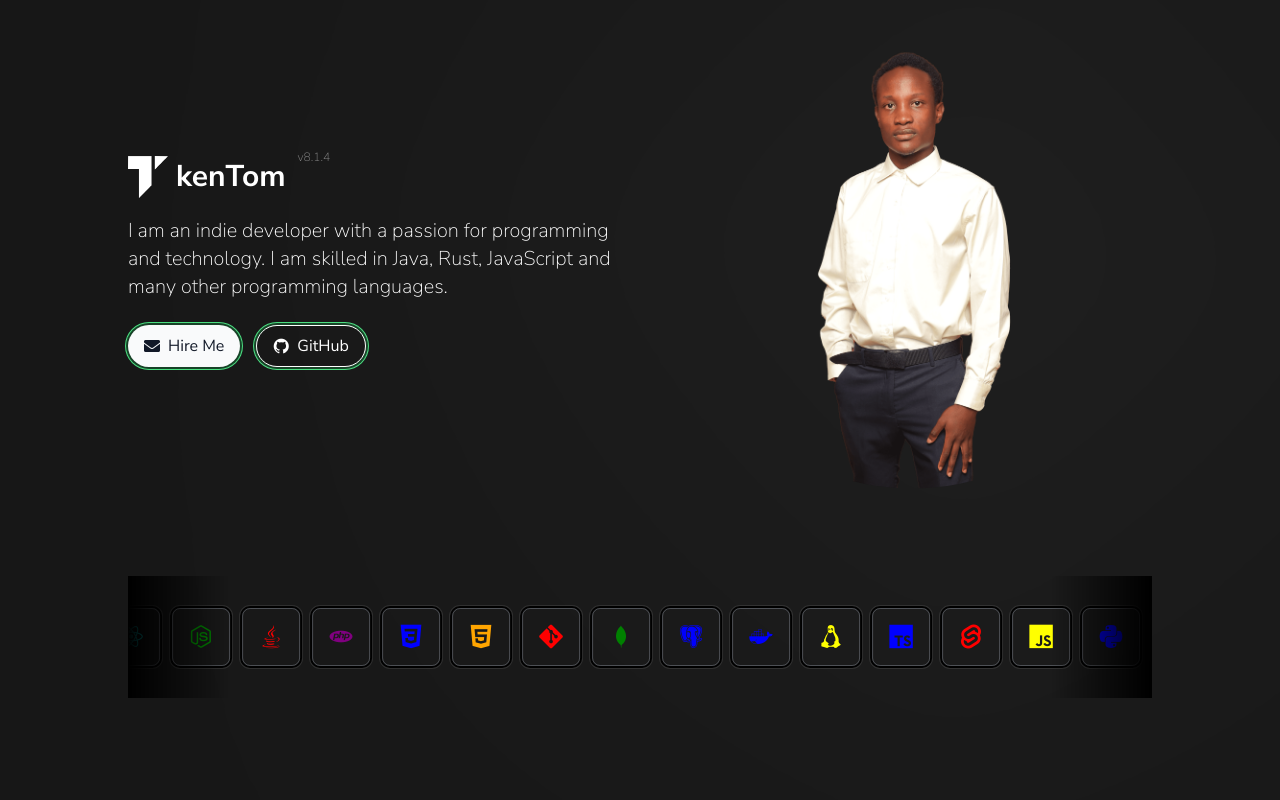
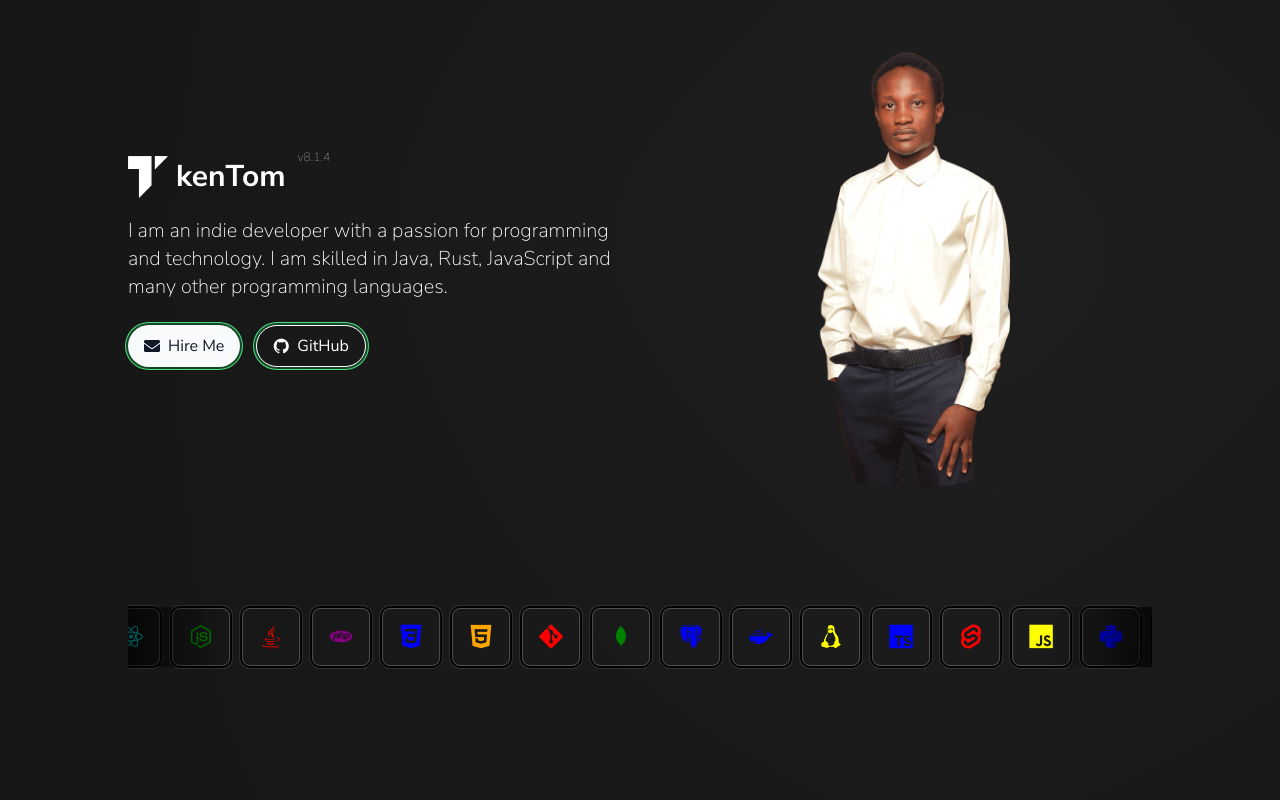
Before and after one commit to Raccoon254/svelte-portfolio, a SvelteKit app: page / in a window 1280 px wide. Shown: the top 800 px of the page. Built offline with nearby package versions, Linux system fonts and the light colour scheme.

Commit message:
Fix overlays

```diff
--- a/src/routes/+page.svelte
+++ b/src/routes/+page.svelte
@@ -84,7 +84,7 @@
 
 				<div class="mt-16 md:mt-32">
 					<div class="skills-scroll-container relative">
-						<div class="end-l bg-gradient-to-r from-black to-transparent h-full absolute top-1/2 -translate-y-1/2 left-0"></div>
+						<div class="end-l bg-gradient-to-r from-dark to-transparent absolute top-1/2 -translate-y-1/2 left-0"></div>
 							<div class="skills-scroll py-8" bind:this={scrollBar}>
 									{#each skills as skill}
 											<div
@@ -94,7 +94,7 @@
 											</div>
 									{/each}
 							</div>
-							<div class="end-r bg-gradient-to-l from-black to-transparent  absolute top-1/2 -translate-y-1/2 right-0"></div>
+							<div class="end-r bg-gradient-to-l from-dark to-transparent  absolute top-1/2 -translate-y-1/2 right-0"></div>
 					</div>
 			</div>
 
@@ -165,13 +165,13 @@
 		.end-l {
 				z-index: 1000;
 				width: 100px;
-				height: 100%;
+				height: 49%;
 		}
 
 		.end-r {
 				z-index: 1000;
 				width: 100px;
-				height: 100%;
+				height: 49%;
 		}
 
     .radial-gradient {
```
